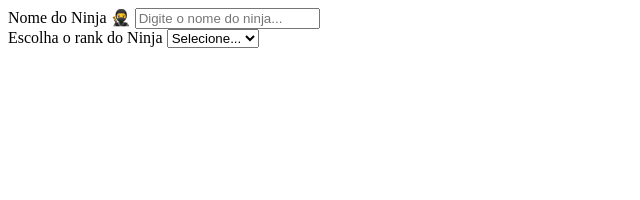
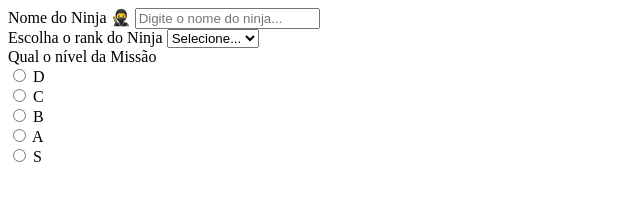
Before and after one commit to isabeladuetes/progresso-html, a plain HTML site: page pages/formulario.html in a window 1280 px wide. Shown: the whole page, without its empty margins (0-640 px from the left). Drawn offline with Linux system fonts and the light colour scheme.

Commit message:
feat: conclua a terceira parte da missão ninja

```diff
--- a/pages/formulario.html
+++ b/pages/formulario.html
@@ -27,6 +27,40 @@
             <option value="kage">Kage</option>
         </select>
        </div>
+
+       <div class="tipo">
+        <label for="tipo">Qual o nível da Missão</label>
+       <div>
+    <label for="d">
+        <input type="radio" name="tipo" value="d" />
+        D
+        </label>
+       </div>
+       <div>
+    <label for="c">
+        <input type="radio" name="tipo" value="c" />
+        C
+        </label>
+       </div>
+       <div>
+    <label for="b">
+        <input type="radio" name="tipo" value="b" />
+        B
+        </label>
+       </div>
+       <div>
+    <label for="a">
+        <input type="radio" name="tipo" value="a" />
+        A
+        </label>
+       </div>
+       <div>
+    <label for="s">
+        <input type="radio" name="tipo" value="s" />
+        S
+        </label>
+       </div>
+      </div>
     </form>
   </body>
 </html>
```
